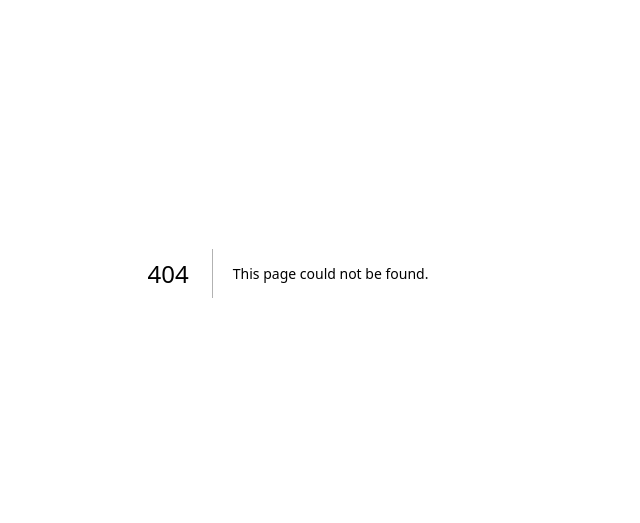
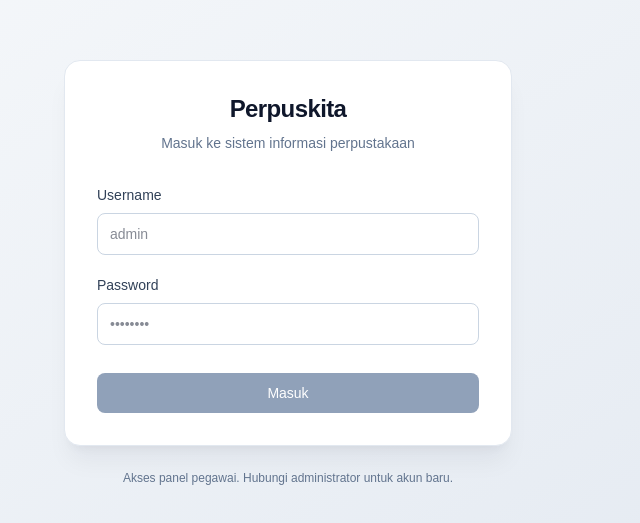
Before and after one commit to sincanmaulanaa/perpuskita, a Next.js app: page /login in a window 1280 px wide. Before the commit this address had no page. Shown: the part 127-650 px from the top of the page, without its empty margins (352-992 px from the left). Built offline with nearby package versions, Linux system fonts and the light colour scheme; no server answers.

Commit message:
feat: add login page
- Controlled form posting to the login mutation
- Surfaces server error messages and disables the submit
  button while the request is in flight
- Redirects authenticated users away from the login route

```diff
--- /dev/null
+++ b/app/login/page.tsx
@@ -0,0 +1,33 @@
+import type { Metadata } from "next";
+
+import { LoginForm } from "@/features/auth/login-form";
+
+export const metadata: Metadata = {
+  title: "Masuk · Perpuskita",
+  description: "Masuk ke sistem informasi perpustakaan Perpuskita.",
+};
+
+export default function LoginPage() {
+  return (
+    <main className="flex min-h-screen items-center justify-center bg-gradient-to-br from-slate-50 to-slate-200 px-4 py-12">
+      <div className="w-full max-w-md">
+        <div className="rounded-2xl border border-slate-200 bg-white p-8 shadow-xl shadow-slate-900/5">
+          <header className="mb-8 flex flex-col gap-2 text-center">
+            <h1 className="text-2xl font-semibold tracking-tight text-slate-900">
+              Perpuskita
+            </h1>
+            <p className="text-sm text-slate-500">
+              Masuk ke sistem informasi perpustakaan
+            </p>
+          </header>
+
+          <LoginForm />
+        </div>
+
+        <p className="mt-6 text-center text-xs text-slate-500">
+          Akses panel pegawai. Hubungi administrator untuk akun baru.
+        </p>
+      </div>
+    </main>
+  );
+}
--- /dev/null
+++ b/features/auth/login-form.tsx
@@ -0,0 +1,117 @@
+"use client";
+
+import { useRouter } from "next/navigation";
+import { useEffect, useState, type FormEvent } from "react";
+
+import { isApiError } from "@/lib/api-error";
+
+import { useLogin } from "./auth.mutations";
+import { selectIsAuthenticated, useAuthStore } from "./auth.store";
+
+const REDIRECT_AFTER_LOGIN = "/";
+
+export function LoginForm() {
+  const router = useRouter();
+  const isAuthenticated = useAuthStore(selectIsAuthenticated);
+  const { mutate, isPending, error, reset } = useLogin();
+
+  const [username, setUsername] = useState("");
+  const [password, setPassword] = useState("");
+
+  // If the user is already authenticated, send them away.
+  useEffect(() => {
+    if (isAuthenticated) {
+      router.replace(REDIRECT_AFTER_LOGIN);
+    }
+  }, [isAuthenticated, router]);
+
+  const handleSubmit = (event: FormEvent<HTMLFormElement>) => {
+    event.preventDefault();
+    if (isPending) return;
+
+    mutate(
+      { username: username.trim(), password },
+      {
+        onSuccess: () => {
+          router.replace(REDIRECT_AFTER_LOGIN);
+        },
+      },
+    );
+  };
+
+  const errorMessage = isApiError(error) ? error.message : null;
+
+  return (
+    <form
+      onSubmit={handleSubmit}
+      className="flex flex-col gap-5"
+      noValidate
+    >
+      <div className="flex flex-col gap-2">
+        <label
+          htmlFor="username"
+          className="text-sm font-medium text-slate-700"
+        >
+          Username
+        </label>
+        <input
+          id="username"
+          name="username"
+          type="text"
+          autoComplete="username"
+          required
+          value={username}
+          onChange={(event) => {
+            setUsername(event.target.value);
+            if (errorMessage) reset();
+          }}
+          disabled={isPending}
+          className="rounded-lg border border-slate-300 bg-white px-3 py-2.5 text-sm text-slate-900 outline-none transition focus:border-slate-900 focus:ring-2 focus:ring-slate-900/10 disabled:cursor-not-allowed disabled:opacity-60"
+          placeholder="admin"
+        />
+      </div>
+
+      <div className="flex flex-col gap-2">
+        <label
+          htmlFor="password"
+          className="text-sm font-medium text-slate-700"
+        >
+          Password
+        </label>
+        <input
+          id="password"
+          name="password"
+          type="password"
+          autoComplete="current-password"
+          required
+          value={password}
+          onChange={(event) => {
+            setPassword(event.target.value);
+            if (errorMessage) reset();
+          }}
+          disabled={isPending}
+          className="rounded-lg border border-slate-300 bg-white px-3 py-2.5 text-sm text-slate-900 outline-none transition focus:border-slate-900 focus:ring-2 focus:ring-slate-900/10 disabled:cursor-not-allowed disabled:opacity-60"
+          placeholder="••••••••"
+        />
+      </div>
+
+      {errorMessage ? (
+        <div
+          role="alert"
+          aria-live="polite"
+          className="rounded-lg border border-red-200 bg-red-50 px-3 py-2.5 text-sm text-red-700"
+        >
+          {errorMessage}
+        </div>
+      ) : null}
+
+      <button
+        type="submit"
+        disabled={isPending || !username || !password}
+        className="mt-2 inline-flex items-center justify-center rounded-lg bg-slate-900 px-4 py-2.5 text-sm font-medium text-white transition hover:bg-slate-800 disabled:cursor-not-allowed disabled:bg-slate-400"
+      >
+        {isPending ? "Memverifikasi..." : "Masuk"}
+      </button>
+    </form>
+  );
+}
```
